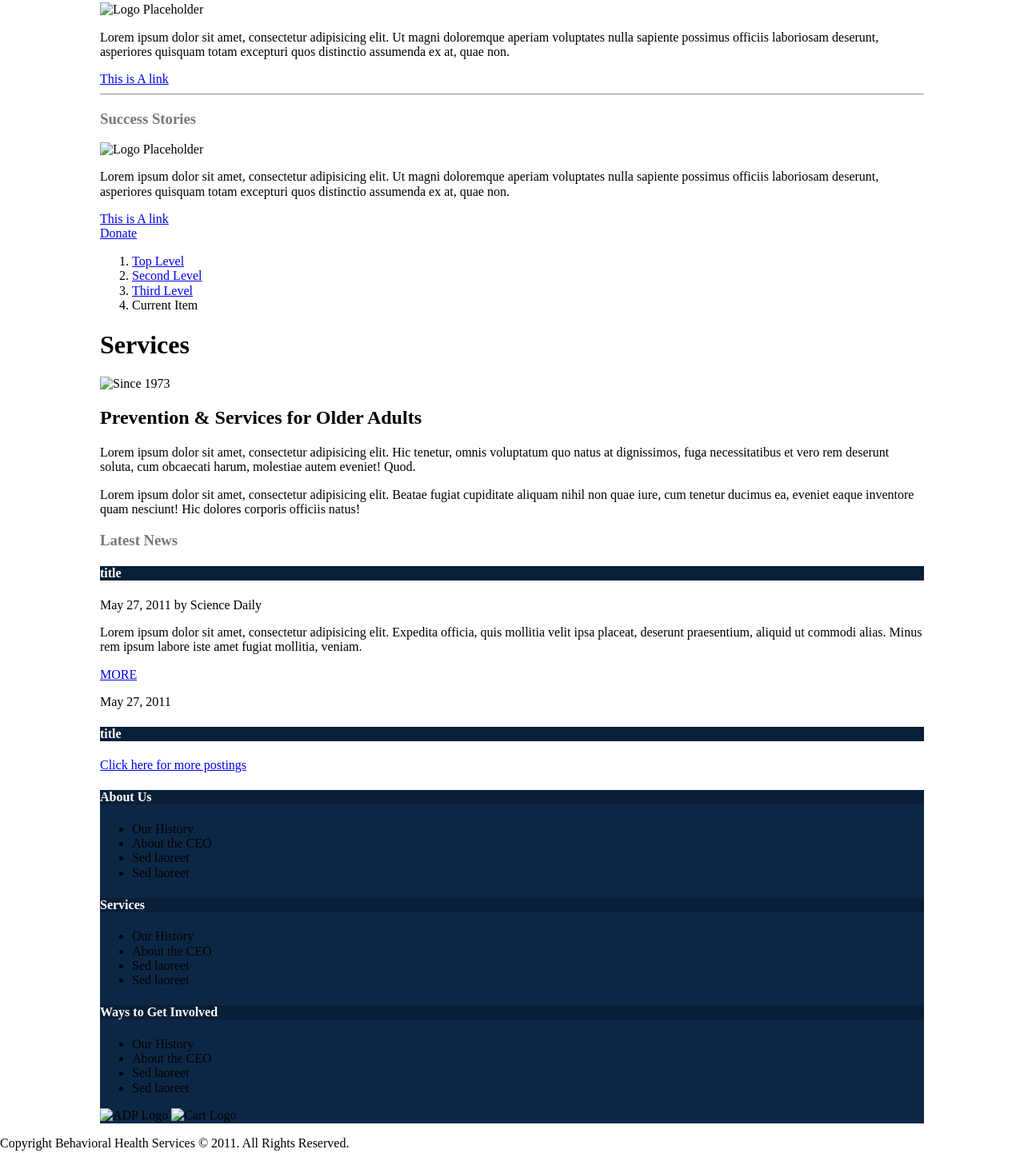
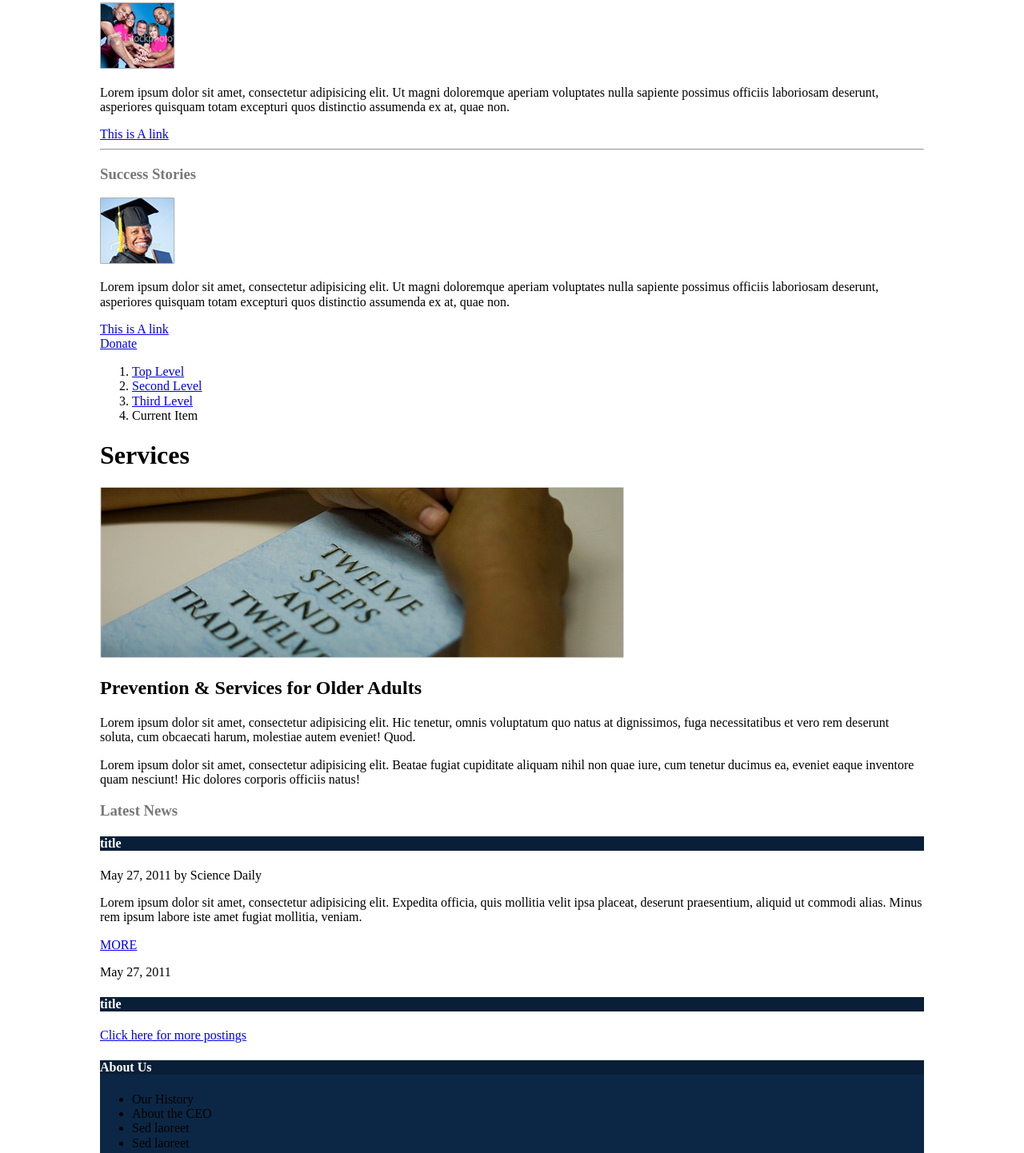
Before and after one commit to Sean77Lewis/ws-bhs, a website: page index.html in a window 1280 px wide. Shown: the part 937-2379 px from the top of the page at 80% size. Drawn offline with nearby package versions, Linux system fonts and the light colour scheme.

Commit message:
rename images

```diff
--- a/index.html
+++ b/index.html
@@ -90,7 +90,7 @@
       <!-- END .side-nav -->
       <h3 class="get-inv-header">Get Involved!</h3>
       <div class="get-involved">
-        <img src="img/getinvolved.png" alt="Logo Placeholder" height="83" width="94">
+        <img src="img/get-involved.png" alt="Logo Placeholder" height="83" width="94">
         <p>Lorem ipsum dolor sit amet, consectetur adipisicing elit. Ut magni doloremque aperiam voluptates nulla sapiente possimus officiis laboriosam deserunt, asperiores quisquam totam excepturi quos distinctio assumenda ex at, quae non.</p>
         <a href="#">This is A link</a>
       </div>
@@ -98,7 +98,7 @@
       <hr>
       <h3>Success Stories</h3>
       <div class="success-stories">
-        <img src="img/successstories.png" alt="Logo Placeholder" height="83" width="94">
+        <img src="img/success-stories.png" alt="Logo Placeholder" height="83" width="94">
         <p>Lorem ipsum dolor sit amet, consectetur adipisicing elit. Ut magni doloremque aperiam voluptates nulla sapiente possimus officiis laboriosam deserunt, asperiores quisquam totam excepturi quos distinctio assumenda ex at, quae non.</p>
         <a href="#">This is A link</a>
       </div>
@@ -114,7 +114,7 @@
       </ol>
       <!-- END .breadcrumbs -->
       <h1>Services</h1>
-      <img src="img/since1973.png" alt="Since 1973" height="214" width="655">
+      <img src="img/since-1973.png" alt="Since 1973" height="214" width="655">
       <h2>Prevention &amp; Services for Older Adults</h2>
       <p>Lorem ipsum dolor sit amet, consectetur adipisicing elit. Hic tenetur, omnis voluptatum quo natus at dignissimos, fuga necessitatibus et vero rem deserunt soluta, cum obcaecati harum, molestiae autem eveniet! Quod.</p>
       <p>Lorem ipsum dolor sit amet, consectetur adipisicing elit. Beatae fugiat cupiditate aliquam nihil non quae iure, cum tenetur ducimus ea, eveniet eaque inventore quam nesciunt! Hic dolores corporis officiis natus!</p>
@@ -168,8 +168,8 @@
       </div>
       <!-- END .involved-footer -->
       <div class="logos-footer">
-        <img src="assets/img/adp-logo.png" alt="ADP Logo" width="84" height="84">
-        <img src="assets/img/cart-logo.png" alt="Cart Logo" width="98" height="89">
+        <img src="img/adp-logo.png" alt="ADP Logo" width="84" height="84">
+        <img src="img/carf-logo.png" alt="Cart Logo" width="98" height="89">
       </div>
     </footer>
   </div>
```
